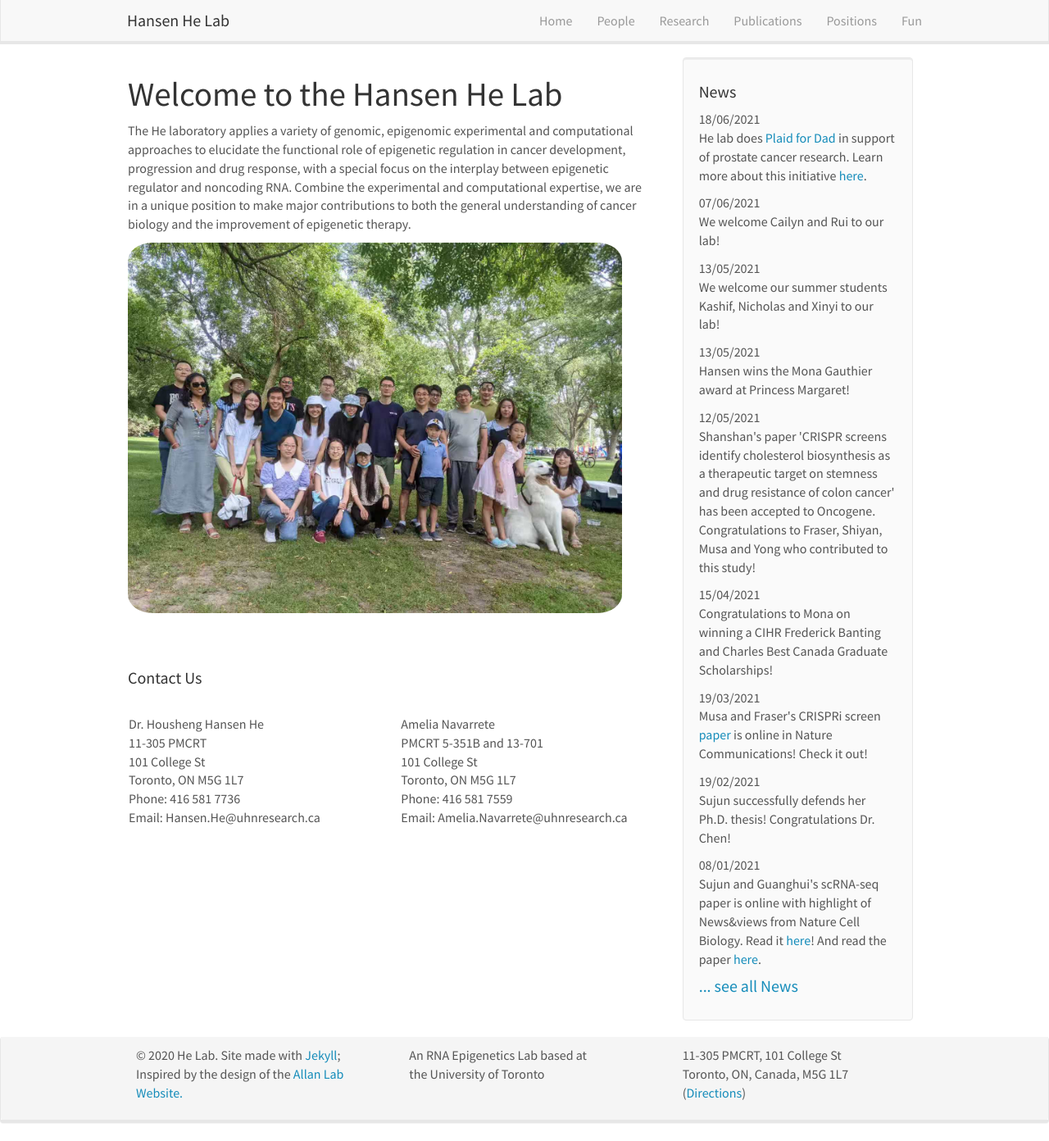
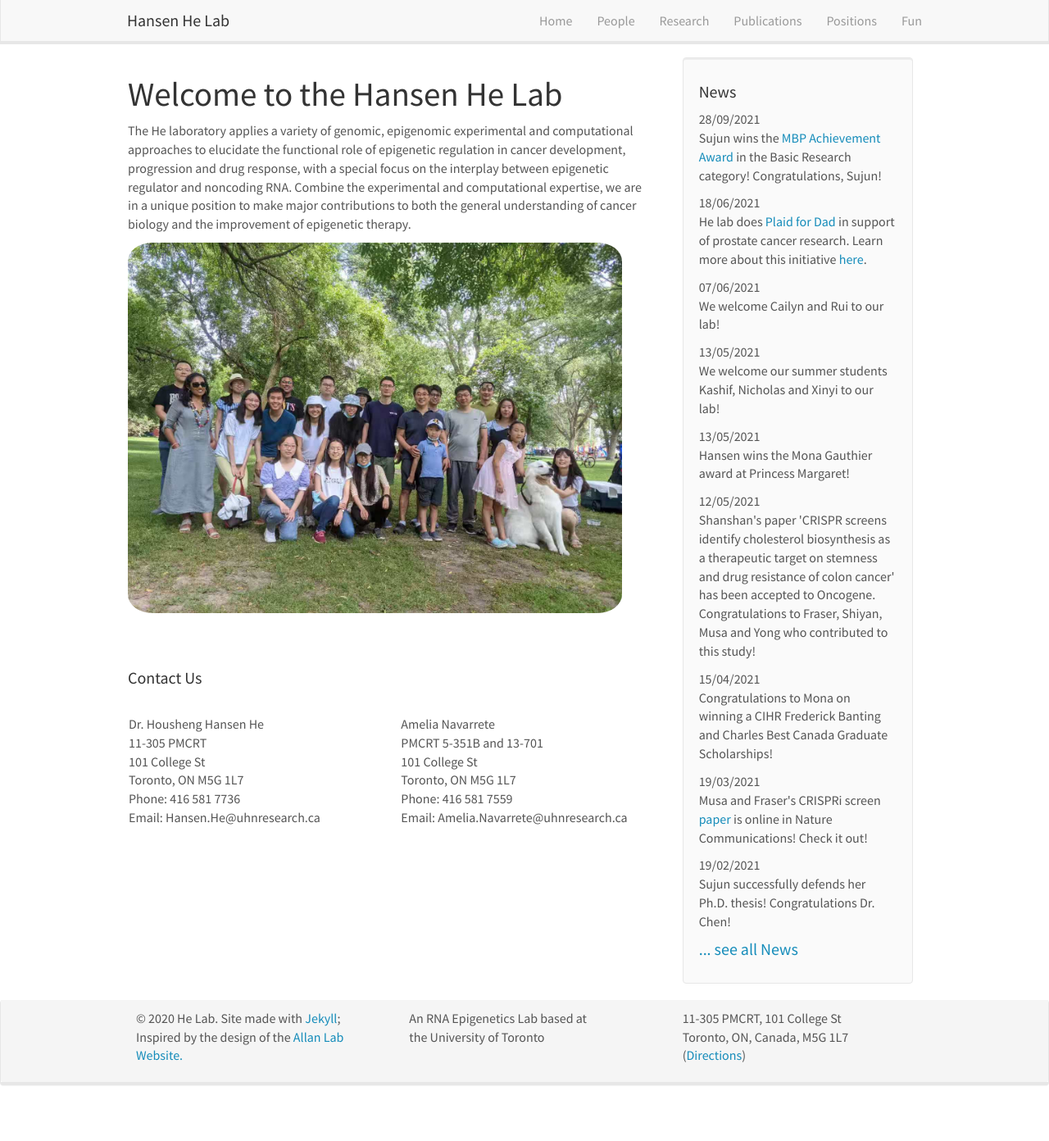
Before and after one commit to Xinyi371/HansenHeLab.github.io, a Jekyll site: the page built from index.md, in a window 1280 px wide and 1392 px high. Shown: the whole window at 82% size. Built offline with Jekyll 4.4.1, drawn with Linux system fonts in a browser that asks for light colours; nearby versions of some CDN libraries.

Commit message:
updating news

```diff
--- a/_data/news.yml
+++ b/_data/news.yml
@@ -1,3 +1,6 @@
+- date: 28/09/2021
+  headline: "Sujun wins the <a href='https://medbio.utoronto.ca/news/2021-mbp-virtual-geneva-park-retreat-success'>MBP Achievement Award</a> in the Basic Research category! Congratulations, Sujun!"
+
 - date: 18/06/2021
   headline: "He lab does <a href='https://twitter.com/ResearchPCC/status/1405889817645305857'>Plaid for Dad</a> in support of prostate cancer research. Learn more about this initiative <a href='https://www.plaidfordad.ca/'>here</a>."
 
```
Also changed, not shown: 2 other files.
